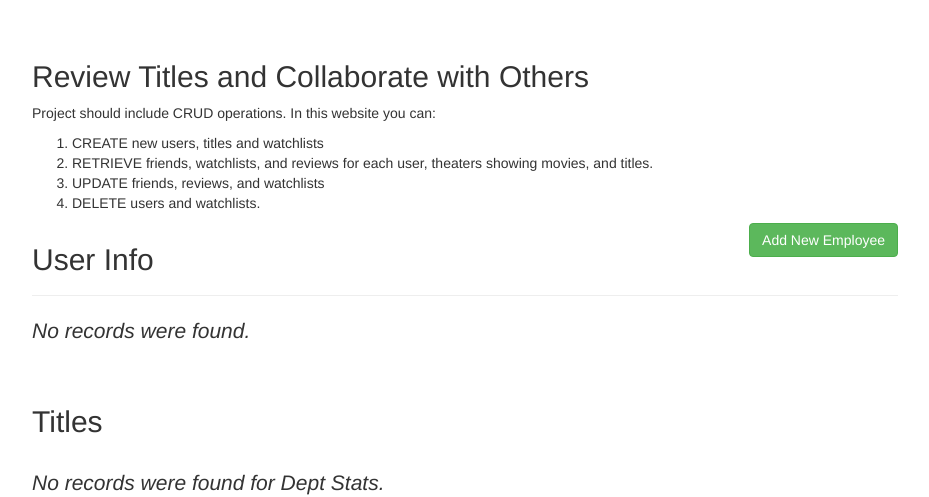
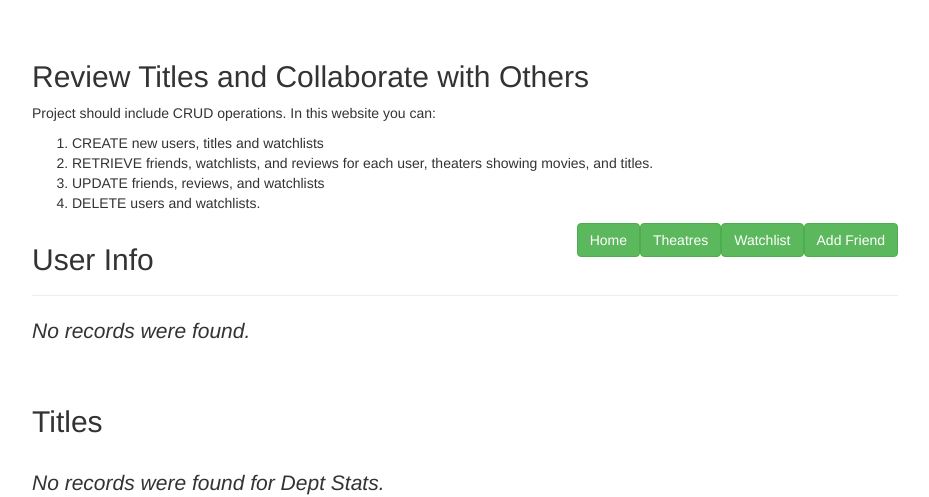
Before and after one commit to CAPerry0414/CS-340-Project, a PHP site: page / in a window 1280 px wide. Shown: the top 497 px of the page, without its empty margins (175-1104 px from the left). Run offline with PHP 8.4, Linux system fonts and the light colour scheme; data that the repository does not hold is empty.

Commit message:
added buttons

```diff
--- a/index.php
+++ b/index.php
@@ -51,7 +51,10 @@
 					<li> DELETE users and watchlists. </li>
 				</ol>
 		       <h2 class="pull-left">User Info</h2>
-                        <a href="createEmployee.php" class="btn btn-success pull-right">Add New Employee</a>
+                        <a href="deleteEmployee.php" class="btn btn-success pull-right">Add Friend</a>
+                        <a href="createEmployee.php" class="btn btn-success pull-right">Watchlist</a>
+                        <a href="createEmployee.php" class="btn btn-success pull-right">Theatres</a>
+                        <a href="createEmployee.php" class="btn btn-success pull-right">Home</a>
                     </div>
                     <?php
                     // Include config file
```
Also changed, not shown: createEmployee.php (line endings or trailing spaces), viewDependents.php (line endings or trailing spaces).
